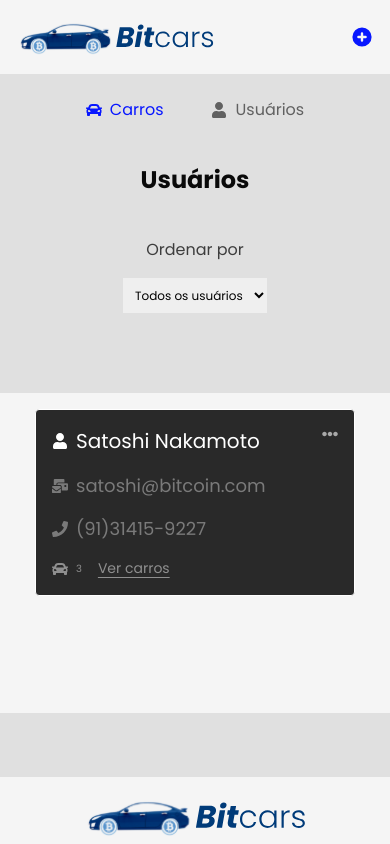
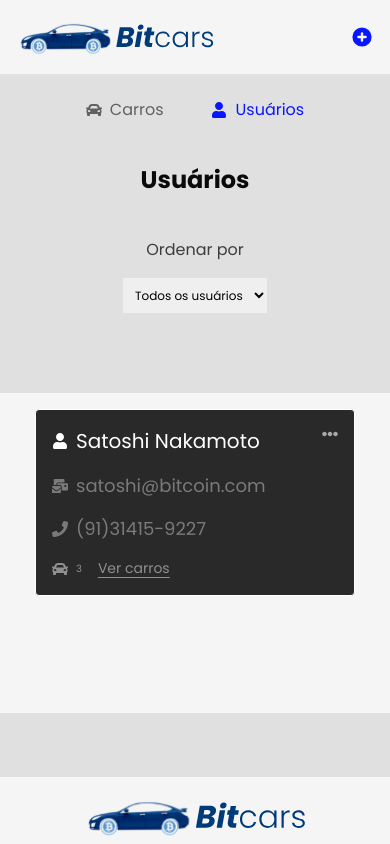
Before and after one commit to glauber-FullStackDev/desafio-dev-junior-b2u, a React (Vite) app in the folder frontend/bitcar/: page /users in a window 390 px wide. Shown: the top 844 px of the page. Built offline with nearby package versions, Linux system fonts and the light colour scheme.

Commit message:
feat-routes

```diff
--- a/frontend/bitcar/src/components/FormRegisterCar.jsx
+++ b/frontend/bitcar/src/components/FormRegisterCar.jsx
@@ -5,7 +5,7 @@ const FormRegisterCar = () => {
   return (
     <>
 
-        <form className='flex flex-col gap-y-2 bg-white p-4 items-center sm:items-start'>
+        <form className='flex flex-col gap-y-2 mt-16 bg-white p-4 items-center sm:items-start'>
         <h2 className='mb-8 text-2xl text-center sm:text-left sm:text-3xl font-bold '>Criar carro</h2>
                       <label className='font-medium text-gray-three text-left'>Nome</label>
                       <input type='text' placeholder='Prisma' className='bg-gray-eleven w-1/2 p-2 outline-none border rounded focus:border-primary-dark mb-2 placeholder-gray-six text-gray-two text-[14px]'/>
--- a/frontend/bitcar/src/components/Header.jsx
+++ b/frontend/bitcar/src/components/Header.jsx
@@ -3,37 +3,79 @@ import LogoImg from '../assets/logo.svg'
 import {HiPlusCircle} from 'react-icons/hi'
 import {FaCar,FaUser} from 'react-icons/fa'
 import Button from './Button'
+import {Link, useLocation} from 'react-router-dom'
 
 
 const Header = () => {
+  let location = useLocation()
+  console.log(location.pathname)
 
   return (
     <>
     <div className='bg-gray-twelve p-4 flex justify-between items-center'>
-        <img src={LogoImg}/>
+      <Link to='/'>
+      <img src={LogoImg}/>
+      </Link>
 
+        <Link className='block sm:hidden' to='/register'>
         <HiPlusCircle className='h-6 w-6 text-primary-dark block sm:hidden'/>
+        </Link>
+
         <div className='hidden sm:flex space-x-20'>
+          <Link to='/'>
+          {location.pathname == '/' ?
         <h2 className='font-bold text-primary-dark cursor-pointer'>
             Carros
         </h2>
-        <h2 className='cursor-pointer'>
+        :
+        <h2 className=' cursor-pointer'>
+            Carros
+        </h2>
+        }
+
+        </Link>
+
+        <Link to='/users'>
+        {location.pathname == '/users' ? <h2 className='cursor-pointer font-bold text-primary-dark'>
             Usuários
-        </h2>
+        </h2> :
+        <h2 className='cursor-pointer '>
+        Usuários
+    </h2>
+
+        }
+
+
+        </Link>
+
         </div>
         <div className='hidden sm:flex'>
-        <Button text={'Adicionar carro'} className='bg-primary-dark cursor-pointer'/>
+          <Link to='/register'><Button text={'Adicionar carro'} className='bg-primary-dark cursor-pointer'/></Link>
+
         </div>
     </div>
     <div className=' p-2 flex sm:hidden justify-center gap-x-12 mt-4'>
-        <div className='flex items-center gap-x-2'>
+    <Link to='/'>
+      {location.pathname == '/' ? <div className='flex items-center gap-x-2'>
         <FaCar color='#0817FF'/>
         <h2 className='text-primary-dark'>Carros</h2>
-        </div>
-        <div className='flex items-center gap-x-2'>
+        </div> : <div className='flex items-center gap-x-2'>
+        <FaCar color='#616161'/>
+        <h2 className='text-gray-six'>Carros</h2>
+        </div>}
+
+        </Link>
+        <Link to='/users'>
+          {location.pathname == '/users' ?  <div className='flex items-center gap-x-2'>
+        <FaUser color='#0817ff'/>
+        <h2 className='text-primary-dark'>Usuários</h2>
+        </div> : <div className='flex items-center gap-x-2'>
         <FaUser color='#616161'/>
         <h2 className='text-gray-six'>Usuários</h2>
-        </div>
+        </div> }
+
+
+        </Link>
     </div>
     </>
   )
--- a/frontend/bitcar/src/components/ModalCarsItem.jsx
+++ b/frontend/bitcar/src/components/ModalCarsItem.jsx
@@ -1,6 +1,7 @@
 import React from 'react'
 import { FaCar } from 'react-icons/fa'
 import {HiPlusCircle} from 'react-icons/hi'
+import { Link } from 'react-router-dom'
 
 const ModalCarsItem = ({modal,setModal}) => {
 
@@ -43,7 +44,10 @@ const ModalCarsItem = ({modal,setModal}) => {
                   </button>
                   <h2 className='font-medium text-xl '>Carros</h2>
                   <div className='flex items-center gap-x-2 mt-2'>
-                    <HiPlusCircle color='#0817FF'  onClick={()=>setModal(false)}/>
+                    <Link to='/register'>
+                    <HiPlusCircle color='#0817FF'/>
+                    </Link>
+
                     <h2 className='text-gray-five'>Adicionar novo carro</h2>
                   </div>
                 </div>
--- a/frontend/bitcar/src/components/ModalUserItem.jsx
+++ b/frontend/bitcar/src/components/ModalUserItem.jsx
@@ -1,6 +1,6 @@
 import React from 'react'
 import { FaPlusCircle,FaCar, FaUser, FaMailBulk, FaPhone } from 'react-icons/fa'
-
+import { Link } from 'react-router-dom'
 const ModalUserItem = ({modal,setModal,user}) => {
 
   return (
@@ -35,7 +35,10 @@ const ModalUserItem = ({modal,setModal,user}) => {
                   </div>
                   <div className='flex justify-between flex-row items-center mb-4 mt-4'>
                     <h2 className='text-gray-one'>Carros do usuário</h2>
-                    <FaPlusCircle color='#0817FF' onClick={()=>setModal(false)}/>
+                    <Link to='/register'>
+                    <FaPlusCircle color='#0817FF'/>
+                    </Link>
+
                   </div>
                 </div>
                 <div className='flex gap-x-4 w-56 overflow-x-scroll'>
```
